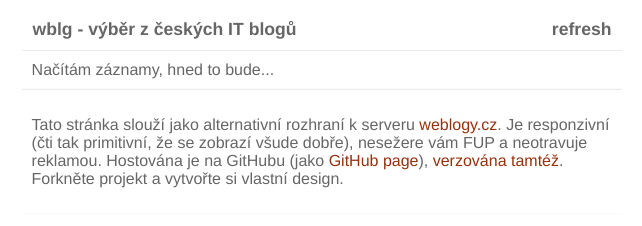
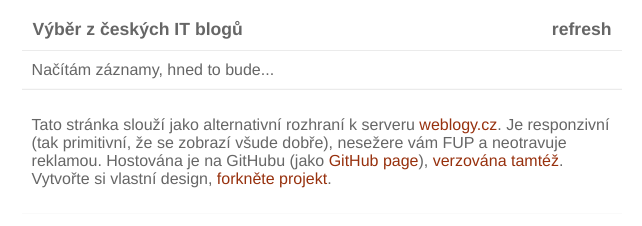
Before and after one commit to todvora/wblg, a plain HTML site: page index.html in a window 1280 px wide. Shown: the whole page, without its empty margins (318-960 px from the left). Drawn offline with Linux system fonts and the light colour scheme; a script that the page names is missing.

Commit message:
text edits

```diff
--- a/index.html
+++ b/index.html
@@ -9,14 +9,14 @@
 </head>
 <body>
 <div id="container">
-    <div id="header">wblg - výběr z českých IT blogů<div id="reload">refresh</div></div>
+    <div id="header">Výběr z českých IT blogů<div id="reload">refresh</div></div>
     <div id="feed"><div id="loader">Načítám záznamy, hned to bude...</div></div>
 
     <div id="footer">
         <p>Tato stránka slouží jako alternativní rozhraní k serveru <a href="www.weblogy.cz">weblogy.cz</a>.
-            Je responzivní (čti tak primitivní, že se zobrazí všude dobře), nesežere vám FUP a neotravuje reklamou.
+            Je responzivní (tak primitivní, že se zobrazí všude dobře), nesežere vám FUP a neotravuje reklamou.
             Hostována je na GitHubu (jako <a href="http://pages.github.com/">GitHub page</a>), <a href="https://github.com/todvora/wblg">verzována tamtéž</a>.
-            Forkněte projekt a vytvořte si vlastní design.</p>
+            Vytvořte si vlastní design, <a href="https://github.com/todvora/wblg/fork">forkněte projekt</a>.</p>
 
     </div>
 </div>
```
